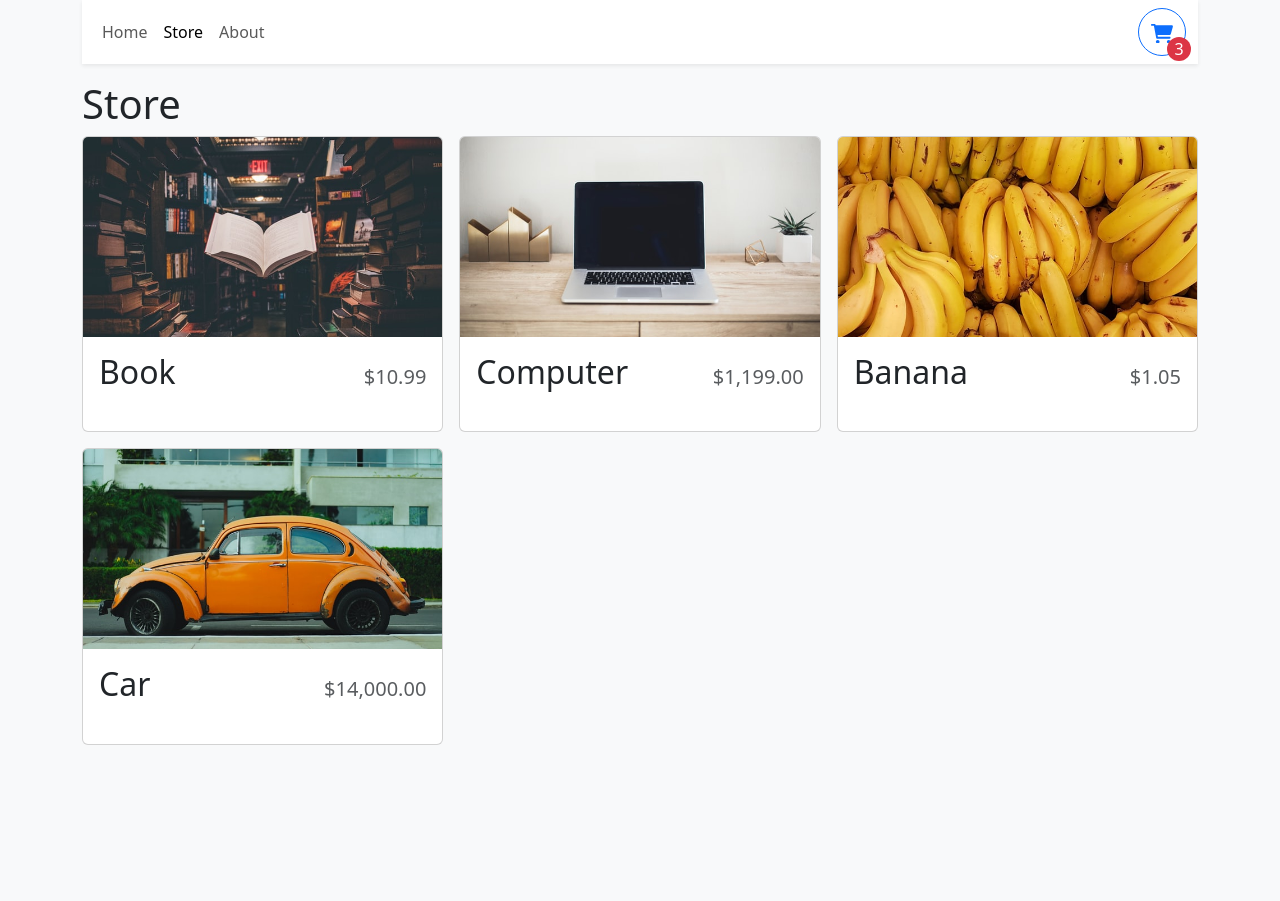
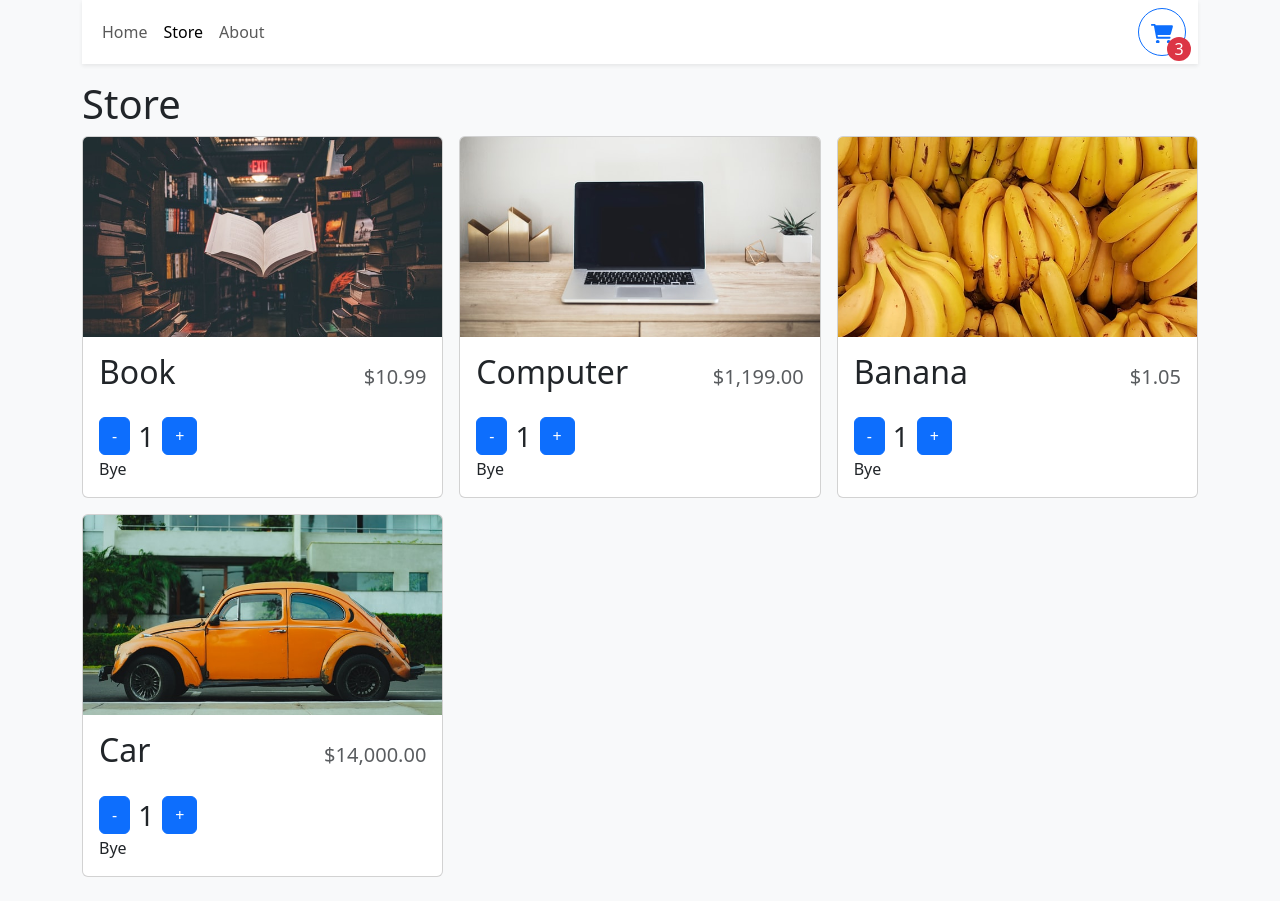
Before and after one commit to EmilyWahlin/shopping-cart-typescript, a React (Vite) app: page /store in a window 1280 px wide. Before the commit the page ends 800 px from the top, so only its background shows below. Built offline with nearby package versions, Linux system fonts and the light colour scheme.

Commit message:
working on adding add and remove buttons

```diff
--- a/src/components/StoreItem.tsx
+++ b/src/components/StoreItem.tsx
@@ -1,4 +1,4 @@
-import { Card } from "react-bootstrap"
+import { Button, Card } from "react-bootstrap"
 import { formatCurrency } from "../utilities/formatCurrency"
 
 type StoreItemProps = {
@@ -9,9 +9,10 @@
 }
 
 
-export function StoreItem ({id, name, price, imgUrl} :StoreItemProps) {
+export function StoreItem({ id, name, price, imgUrl }: StoreItemProps) {
+  const quantity = 1
 	return (
-		<Card>
+		<Card className="h-100">
 			<Card.Img
 				variant="top"
 				src={imgUrl}
@@ -21,7 +22,23 @@
 				<Card.Title className="d-flex justify-content-between align-items-baseline mb-4">
 					<span className="fs-2">{ name }</span>
 					<span className="ms-2 text-muted">{ formatCurrency(price) }</span>
-				</Card.Title>
+        </Card.Title>
+        <div className="mt-auto">
+          {quantity === 0 ? (
+          <Button className="w-100">Add To Cart</Button>
+
+          ) : <div className="d-flex align-items-center flex-colum"
+            style={{ gap: ".5rem" }} >
+              <div className="d-flex align-items-center justify-content-center"
+                style={{ gap: ".5rem " }}
+              >
+                <Button>-</Button>
+                <span className="fs-3">{quantity}</span>
+                <Button>+</Button>
+              </div>
+          </div>}
+          Bye
+        </div>
 			</Card.Body>
 		</Card>
 	)
```
